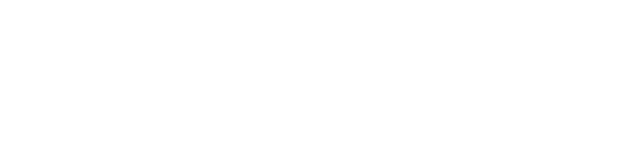
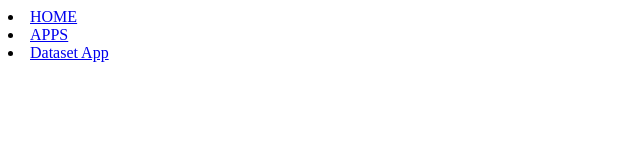
Before and after one commit to WVCS/website-trevorsabins, a plain HTML site: page index.html in a window 1280 px wide. Shown: the whole page, without its empty margins (0-640 px from the left). Drawn offline with Linux system fonts and the light colour scheme.

Commit message:
Update index.html

```diff
--- a/index.html
+++ b/index.html
@@ -1,9 +1,9 @@
-<html>
+<body>
+  <nav>
+    <li><a href="index.html"> HOME </a></li>
+    <li><a href="Your title.hmtl"> APPS </a></li>
+    <li><a href="https://studio.code.org/projects/applab/iz4tIclohRklzxHpnIxo_rSD6HOikg7gUW8h_P1mT84/embed"> Dataset App </a></li>
 
-
-
-
-
-
-
-</html>
+  </nav>
+  <br>
+  <br>
```
